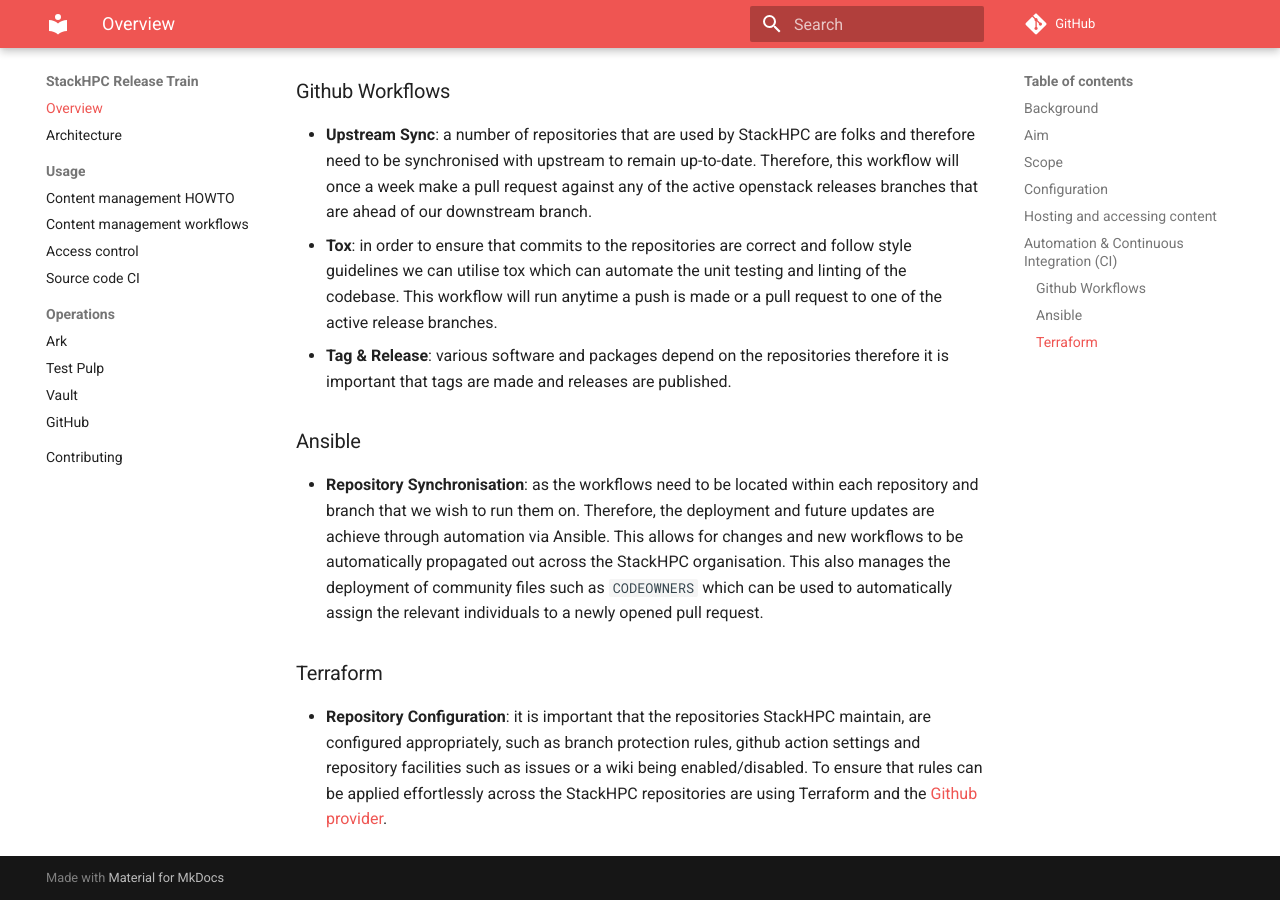
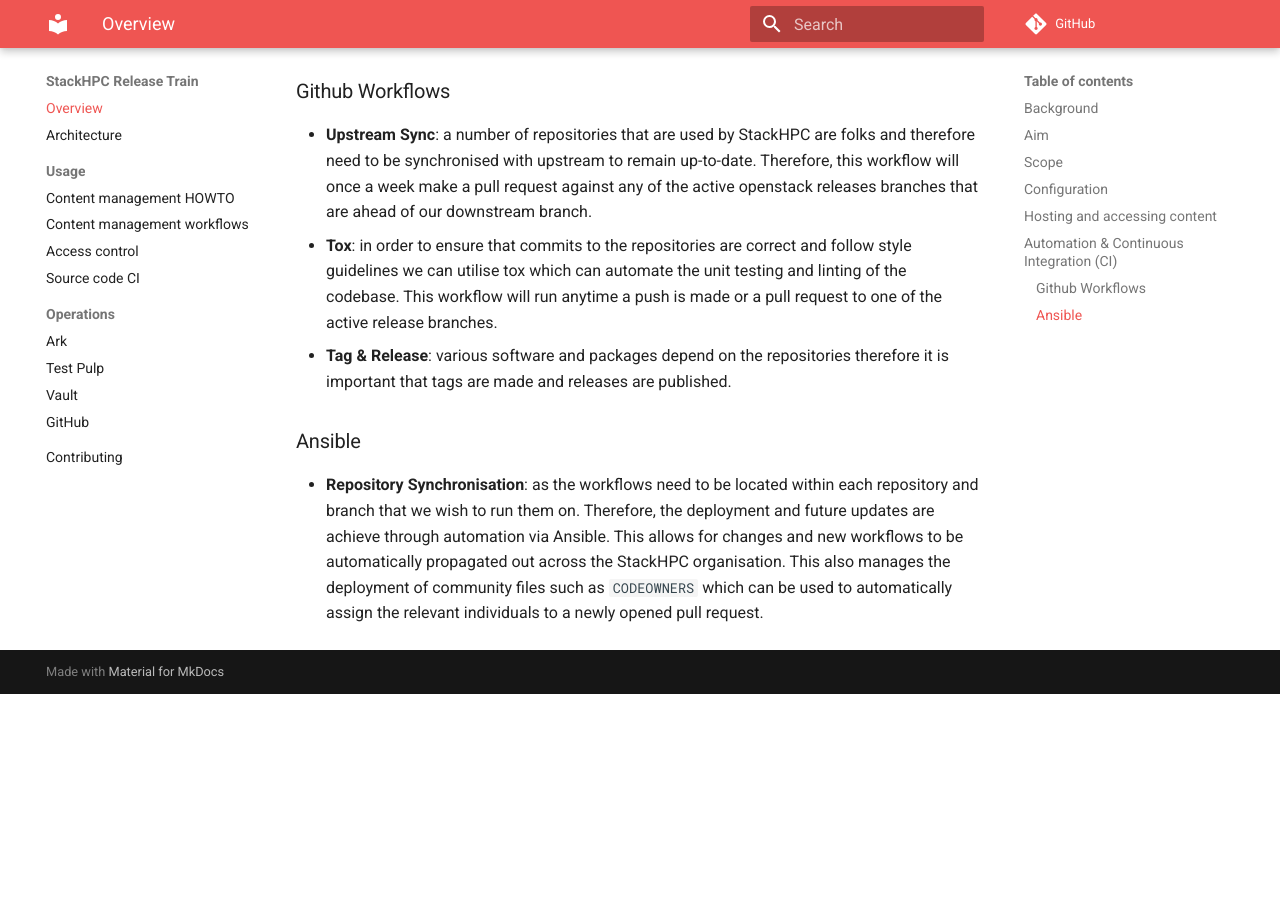
Before and after one commit to stackhpc/stackhpc-release-train, an MkDocs documentation site: the page built from docs/index.md, in a window 1280 px wide and 900 px high, scrolled down 1521 px. Built offline with MkDocs 1.6.1 and Material for MkDocs 9.7.7, drawn with Linux system fonts in a browser that asks for light colours; comment, search, counter and statistics services are not loaded; after the commit the page ends 2215 px from its top, so only the background shows below that.

Commit message:
feat: remove `terraform` section

```diff
--- a/docs/index.md
+++ b/docs/index.md
@@ -61,7 +61,3 @@ This workflow will run anytime a push is made or a pull request to one of the ac
 Therefore, the deployment and future updates are achieve through automation via Ansible.
 This allows for changes and new workflows to be automatically propagated out across the StackHPC organisation.
 This also manages the deployment of community files such as `CODEOWNERS` which can be used to automatically assign the relevant individuals to a newly opened pull request.
-
-### Terraform
-
-* **Repository Configuration**: it is important that the repositories StackHPC maintain, are configured appropriately, such as branch protection rules, github action settings and repository facilities such as issues or a wiki being enabled/disabled. To ensure that rules can be applied effortlessly across the StackHPC repositories are using Terraform and the [Github provider](https://registry.terraform.io/providers/integrations/github/latest/docs).
```
